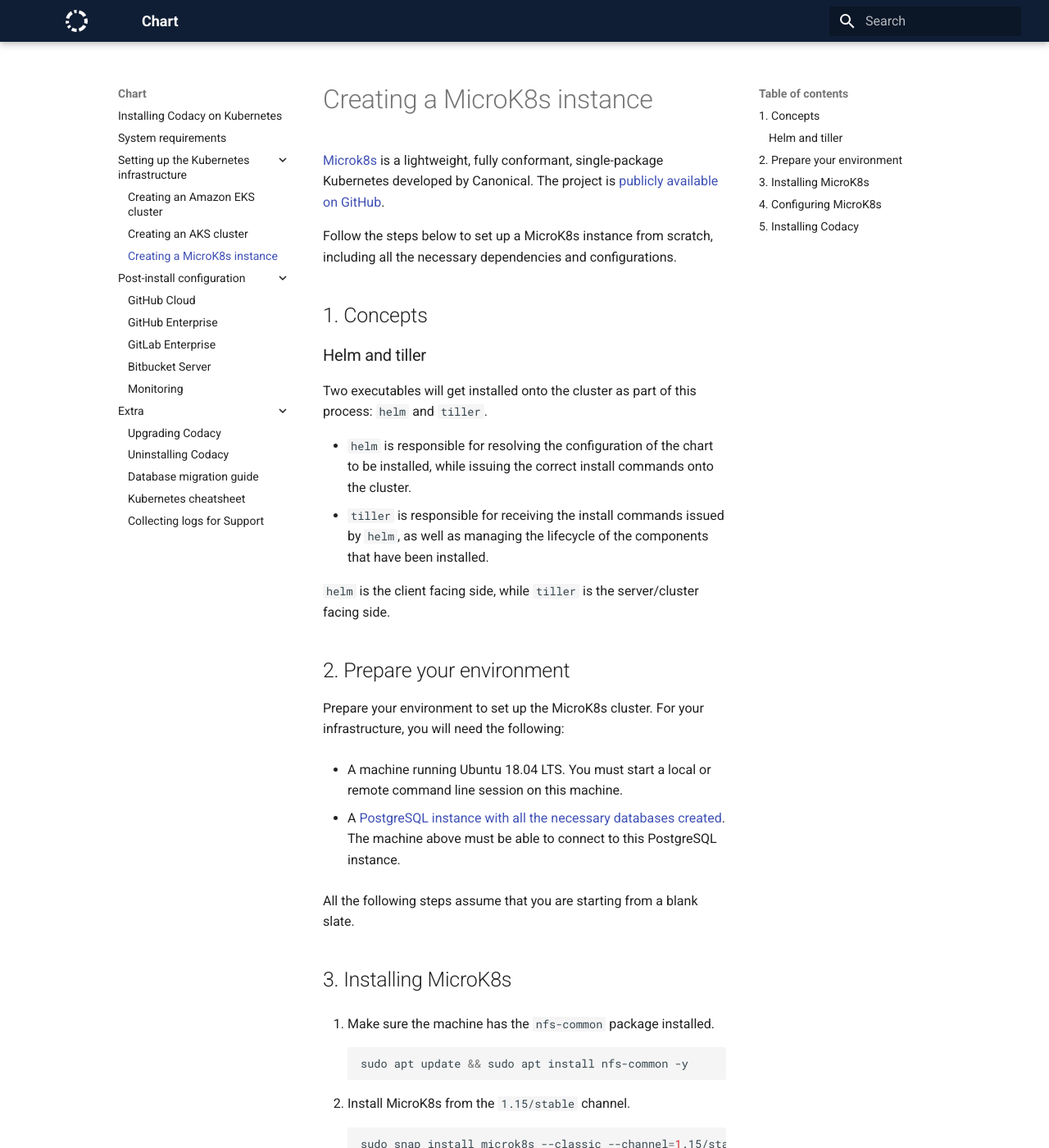
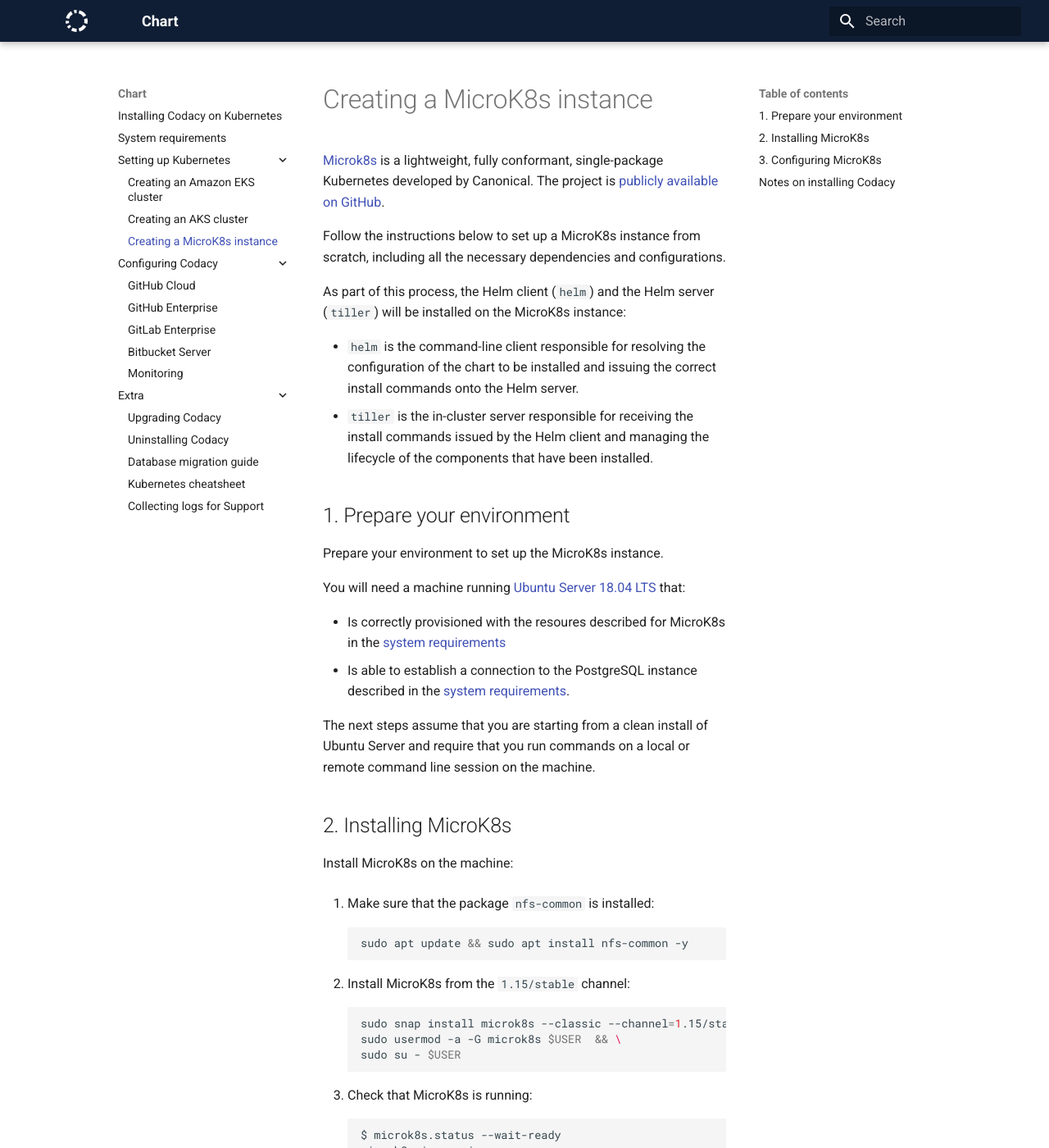
Before and after one commit to codacy/chart, an MkDocs documentation site: the page built from docs/infrastructure/microk8s-quickstart.md, in a window 1280 px wide and 1400 px high. Shown: the whole window at 82% size. Built offline with MkDocs 1.6.1 and Material for MkDocs 9.7.7, drawn with Linux system fonts in a browser that asks for light colours; some of the changed text lies outside the part shown.

Commit message:
Edit and improve microk8s-quickstart.md

````diff
--- a/docs/infrastructure/microk8s-quickstart.md
+++ b/docs/infrastructure/microk8s-quickstart.md
@@ -2,38 +2,35 @@
 
 [Microk8s](https://microk8s.io/) is a lightweight, fully conformant, single-package Kubernetes developed by Canonical. The project is [publicly available on GitHub](https://github.com/ubuntu/microk8s).
 
-Follow the steps below to set up a MicroK8s instance from scratch, including all the necessary dependencies and configurations.
+Follow the instructions below to set up a MicroK8s instance from scratch, including all the necessary dependencies and configurations.
 
-## 1. Concepts
+As part of this process, the Helm client (`helm`) and the Helm server (`tiller`) will be installed on the MicroK8s instance:
 
-### Helm and tiller
+-   `helm` is the command-line client responsible for resolving the configuration of the chart to be installed and issuing the correct install commands onto the Helm server.
+-   `tiller` is the in-cluster server responsible for receiving the install commands issued by the Helm client and managing the lifecycle of the components that have been installed.
 
-Two executables will get installed onto the cluster as part of this process: `helm` and `tiller`.
+## 1. Prepare your environment
 
--   `helm` is responsible for resolving the configuration of the chart to be installed, while issuing the correct install commands onto the cluster.
--   `tiller` is responsible for receiving the install commands issued by `helm`, as well as managing the lifecycle of the components that have been installed.
+Prepare your environment to set up the MicroK8s instance.
 
-`helm` is the client facing side, while `tiller` is the server/cluster facing side.
+You will need a machine running [Ubuntu Server 18.04 LTS](https://ubuntu.com/download/server) that:
 
-## 2. Prepare your environment
+-   Is correctly provisioned with the resoures described for MicroK8s in the [system requirements](../requirements.md#hardware-requirements)
+-   Is able to establish a connection to the PostgreSQL instance described in the [system requirements](../requirements.md#postgresql-server-setup).
 
-Prepare your environment to set up the MicroK8s cluster. For your infrastructure, you will need the following:
+The next steps assume that you are starting from a clean install of Ubuntu Server and require that you run commands on a local or remote command line session on the machine.
 
--   A machine running Ubuntu 18.04 LTS. You must start a local or remote command line session on this machine.
+## 2. Installing MicroK8s
 
--   A [PostgreSQL instance with all the necessary databases created](../requirements.md#postgresql-server-setup). The machine above must be able to connect to this PostgreSQL instance.
+Install MicroK8s on the machine:
 
-All the following steps assume that you are starting from a blank slate.
-
-## 3. Installing MicroK8s
-
-1.  Make sure the machine has the `nfs-common` package installed.
+1.  Make sure that the package `nfs-common` is installed:
 
     ```bash
     sudo apt update && sudo apt install nfs-common -y
     ```
 
-2.  Install MicroK8s from the `1.15/stable` channel.
+2.  Install MicroK8s from the `1.15/stable` channel:
 
     ```bash
     sudo snap install microk8s --classic --channel=1.15/stable && \
@@ -41,25 +38,34 @@
     sudo su - $USER
     ```
 
-    Check that MicroK8s is running.
+3.  Check that MicroK8s is running:
 
     ```bash
-    microk8s.status --wait-ready
+    $ microk8s.status --wait-ready
+    microk8s is running
+    addons:
+    knative: disabled
+    jaeger: disabled
+    fluentd: disabled
+    gpu: disabled
+    cilium: disabled
+    storage: disabled
+    registry: disabled
+    rbac: disabled
+    ingress: disabled
+    dns: disabled
+    metrics-server: disabled
+    linkerd: disabled
+    prometheus: disabled
+    istio: disabled
+    dashboard: disabled
     ```
 
-3.  Install the version `v2.16.3` of the helm binary
+## 3. Configuring MicroK8s
 
-    ```bash
-    HELM_PKG=helm-v2.16.3-linux-amd64.tar.gz
-    wget https://get.helm.sh/$HELM_PKG
-    tar xvzf $HELM_PKG
-    sudo mv linux-amd64/tiller linux-amd64/helm /usr/local/bin
-    rm -rvf $HELM_PKG linux-amd64/
-    ```
+Now that MicroK8s is running on the machine we can proceed to enabling the necessary plugins and installing the Helm client and server:
 
-## 4. Configuring MicroK8s
-
-1.  First, we must enable the following plugins on MicroK8s:
+1.  Enable the following plugins on MicroK8s:
 
     ```bash
     sudo echo "--allow-privileged=true" >> /var/snap/microk8s/current/args/kube-apiserver && \
@@ -74,7 +80,17 @@
     microk8s.status --wait-ready
     ```
 
-2.  Install Tiller:
+2.  Install version v2.16.3 of the Helm client:
+
+    ```bash
+    HELM_PKG=helm-v2.16.3-linux-amd64.tar.gz && \
+    wget https://get.helm.sh/$HELM_PKG && \
+    tar xvzf $HELM_PKG && \
+    sudo mv linux-amd64/tiller linux-amd64/helm /usr/local/bin && \
+    rm -rvf $HELM_PKG linux-amd64/
+    ```
+
+3.  Install the Helm server:
 
     ```bash
     microk8s.kubectl create serviceaccount --namespace kube-system tiller && \
@@ -82,7 +98,7 @@
     helm init --service-account tiller
     ```
 
-3.  The plugins are now enabled and the cluster bootstrapped. However, we must still wait for some MicroK8s internals (dns, http, and ingress) plugins to be ready, as failing to do so can result in pods entering a `CrashLoopBackoff` state:
+4.  The plugins are now enabled and the MicroK8s instance bootstrapped. However, we must wait for some MicroK8s pods to be ready, as failing to do so can result in the pods entering a `CrashLoopBackoff` state:
 
     ```bash
     microk8s.kubectl wait -n kube-system --for=condition=Ready pod -l k8s-app=kube-dns
@@ -92,14 +108,18 @@
     microk8s.kubectl -n kube-system wait --for=condition=Ready pod -l name=tiller
     ```
 
-After these commands return successfully, we have ensured that dns, http, and nginx ingress are enabled and working properly inside the cluster.
+    After these commands return successfully we have ensured that DNS, HTTP, and NGINX Ingress are enabled and working properly inside the MicroK8s instance.
 
-## 5. Installing Codacy
+## Notes on installing Codacy
 
-Any `kubectl` command from [our chart installation](../index.md#installing-codacy) must be executed as a `microk8s.kubectl` command. You can also create an alias to simplify the process:
+You can now follow the generic [Codacy installation instructions](../index.md#2-installing-codacy) but please note the following:
 
-```bash
-alias kubectl='microk8s.kubectl'
-```
+-   You must execute all `kubectl` commands as `microk8s.kubectl` commands instead.
 
-When you get to the installation step you also need to append the [`values-microk8s.yaml`](https://github.com/codacy/chart/blob/master/codacy/values-microk8s.yaml) configuration that downsizes some of the limits, making it easier to fit in the lightweight solution that is MicroK8s.
+    To simplify this, we suggest that you create an alias so that you can run the commands directly as provided on the instructions:
+
+    ```bash
+    alias kubectl=microk8s.kubectl
+    ```
+
+-   When running the `helm upgrade` command that installs the Codacy chart you must append the file `values-microk8s.yaml` that downsizes some component limits, making it easier to fit Codacy in the lightweight MicroK8s solution.
--- a/mkdocs.yml
+++ b/mkdocs.yml
@@ -40,11 +40,11 @@
 nav:
   - index.md
   - requirements.md
-  - "Setting up the Kubernetes infrastructure":
+  - "Setting up Kubernetes":
     - infrastructure/eks-quickstart.md
     - infrastructure/aks-quickstart.md
     - infrastructure/microk8s-quickstart.md
-  - "Post-install configuration":
+  - "Configuring Codacy":
     - configuration/git-providers/github-cloud.md
     - configuration/git-providers/github-enterprise.md
     - configuration/git-providers/gitlab-enterprise.md
````
Also changed, not shown: docs/index.md (+4 -4 lines), docs/infrastructure/eks-quickstart.md (+1 -1 lines).
